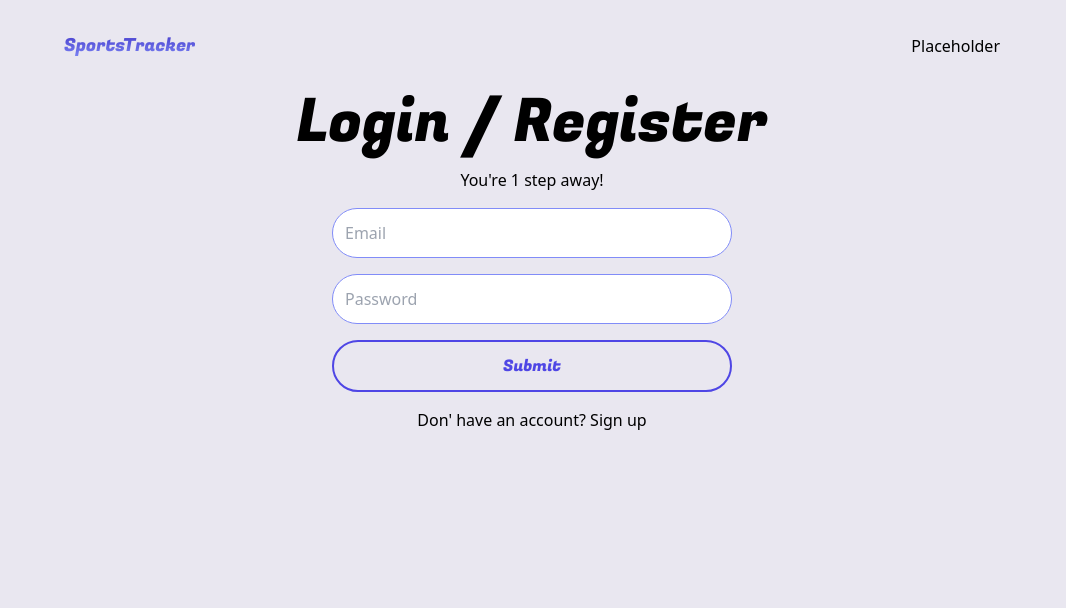
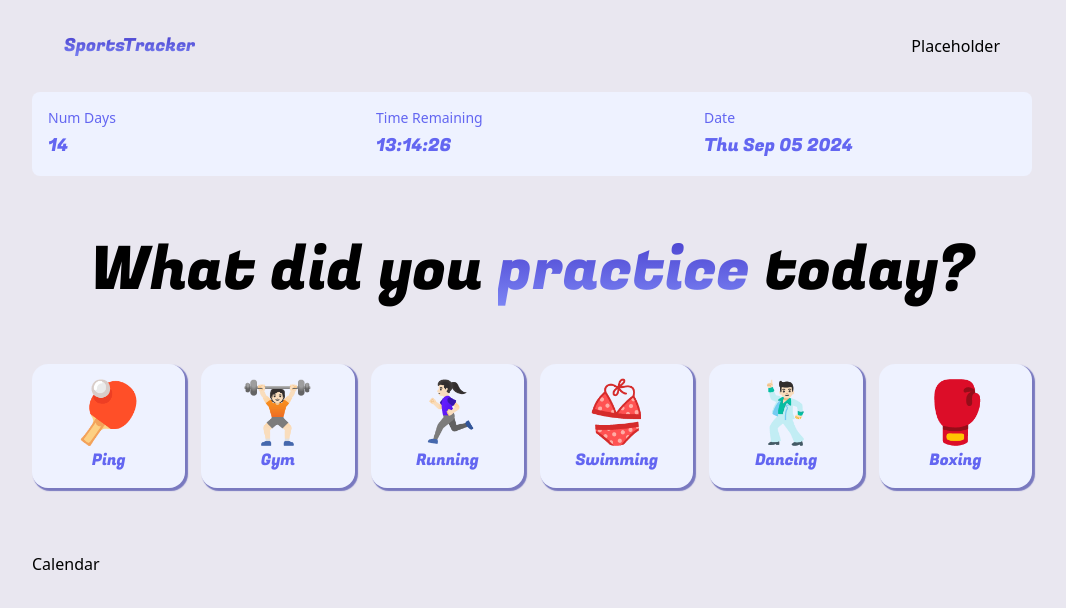
Before and after one commit to NotYourTypicalDeveloper/sports-tracker-calendar, a Next.js app: page /dashboard in a window 1280 px wide. Shown: the top 608 px of the page, without its empty margins (108-1174 px from the left). Built offline with nearby package versions, Linux system fonts and the light colour scheme.

Commit message:
Added status and sports activities buttons

```diff
--- a/app/dashboard/page.tsx
+++ b/app/dashboard/page.tsx
@@ -3,7 +3,7 @@ import DashboardScreen from "../../components/DashboardScreen";
 import LoginScreen from "../../components/LoginScreen";
 
 export default function DashboardPage() {
-  const isAuthenticated = false;
+  const isAuthenticated = true;
   const screenToShow = isAuthenticated ? <DashboardScreen /> : <LoginScreen />;
 
   return <Container>{screenToShow}</Container>;
--- a/app/globals.css
+++ b/app/globals.css
@@ -12,3 +12,12 @@
   -webkit-background-clip: text;
   -webkit-text-fill-color: transparent;
 }
+
+.purpleShadow {
+  box-shadow: 2px 2px 1px 1px rgb(121, 121, 191);
+}
+
+.purpleShadow:hover {
+  transform: translate(3px, 3px);
+  box-shadow: 0px 0px 1px 1px lavender;
+}
--- a/app/layout.tsx
+++ b/app/layout.tsx
@@ -5,7 +5,7 @@ import { Fugaz_One } from "next/font/google";
 import Link from "next/link";
 
 const fugaz = Fugaz_One({ subsets: ["latin"], weight: ["400"] });
-console.log(fugaz);
+
 const geistSans = localFont({
   src: "./fonts/GeistVF.woff",
   variable: "--font-geist-sans",
--- a/components/DashboardScreen.tsx
+++ b/components/DashboardScreen.tsx
@@ -1,3 +1,101 @@
+"use client";
+import { Fugaz_One } from "next/font/google";
+import Calendar from "./Calendar";
+
+const fugaz = Fugaz_One({ subsets: ["latin"], weight: ["400"] });
+
+interface IStatuses {
+  num_days: number;
+  time_remaining: string;
+  date: string;
+}
+
+interface ISports {
+  Ping: string;
+  Gym: string;
+  Running: string;
+  Swimming: string;
+  Dancing: string;
+  Boxing: string;
+}
+
 export default function DashboardScreen() {
-  return <div>DashboardScreen</div>;
+  const statuses: IStatuses = {
+    num_days: 14,
+    time_remaining: "13:14:26",
+    date: new Date().toDateString(),
+  };
+
+  // sports buttons
+  const sports: ISports = {
+    Ping: "🏓",
+    Gym: "🏋🏻",
+    Running: "🏃🏻‍♀️",
+    Swimming: "👙",
+    Dancing: "🕺🏻",
+    Boxing: "🥊",
+  };
+  return (
+    <div className="flex flex-col flex-1 gap-8 sm:gap-12 md:gap-16">
+      {/* USER activities status_______  */}
+      <div className="grid grid-cols-3 gap-4 p-4 text-indigo-500 rounded-lg bg-indigo-50">
+        {(Object.keys(statuses) as Array<keyof IStatuses>).map(
+          (statusKey, statusIndex) => {
+            return (
+              <div
+                className="flex flex-col gap-1 sm:gap-2'"
+                key={`status-${statusIndex}`}
+              >
+                <p className="text-xs font-medium capitalize truncate sm:text-sm">
+                  {statusKey.replaceAll("_", " ")}
+                </p>
+                <p
+                  className={"text-base sm:text-lg truncate " + fugaz.className}
+                >
+                  {statuses[statusKey as keyof IStatuses]}
+                </p>
+              </div>
+            );
+          }
+        )}
+      </div>
+      <h4
+        className={`text-4xl sm:text-6xl md:text-6xl text-center text-balance " ${fugaz.className}
+        `}
+      >
+        What did you <span className="textGradient"> practice </span>today?
+      </h4>
+
+      {/* ACTIVITES banner_______ */}
+      <div className="flex flex-wrap items-stretch gap-4">
+        {(Object.keys(sports) as Array<keyof ISports>).map(
+          (sport, sportIndex) => {
+            return (
+              <button
+                className={
+                  "p-4 px-5 rounded-2xl purpleShadow duration-200 bg-indigo-50 hover:bg-indigo-100 text-center flex flex-col items-center gap-2 flex-1 "
+                }
+                key={`sport ${sportIndex}`}
+              >
+                <p className="text-4xl sm:text-5xl md:text-6xl">
+                  {sports[sport]}
+                </p>
+                <p
+                  className={
+                    "text-indigo-500 text-xs sm:text-sm md:text-base " +
+                    fugaz.className
+                  }
+                >
+                  {sport}
+                </p>
+              </button>
+            );
+          }
+        )}
+      </div>
+
+      {/* CALENDAR _______ */}
+      <Calendar />
+    </div>
+  );
 }
--- a/components/Hero.tsx
+++ b/components/Hero.tsx
@@ -8,18 +8,22 @@ export default function Hero() {
   return (
     <div className="flex flex-col gap-8 py-4 md:py-10 sm:gap-10">
       <div className="text-5xl text-center sm:text-6xl md:text-7xl ">
-        <h1 className="textGradient">Be fit and motivated.</h1>
+        <div>
+          {" "}
+          <Image
+            className="ml-2 -rotate-6"
+            src={SneakersSVG}
+            alt="sneakers image"
+            width={70}
+            height={70}
+          />{" "}
+          <h1 className="textGradient">Be fit and motivated.</h1>
+        </div>
+
         <p className="text-balance">
           Track your <span className="textGradient">daily, weekly</span>{" "}
           <span> physical activities!</span>
         </p>
-        <Image
-          className="ml-2 -rotate-6"
-          src={SneakersSVG}
-          alt="sneakers image"
-          width={70}
-          height={70}
-        />
       </div>
 
       <div className="flex mx-auto">
```
